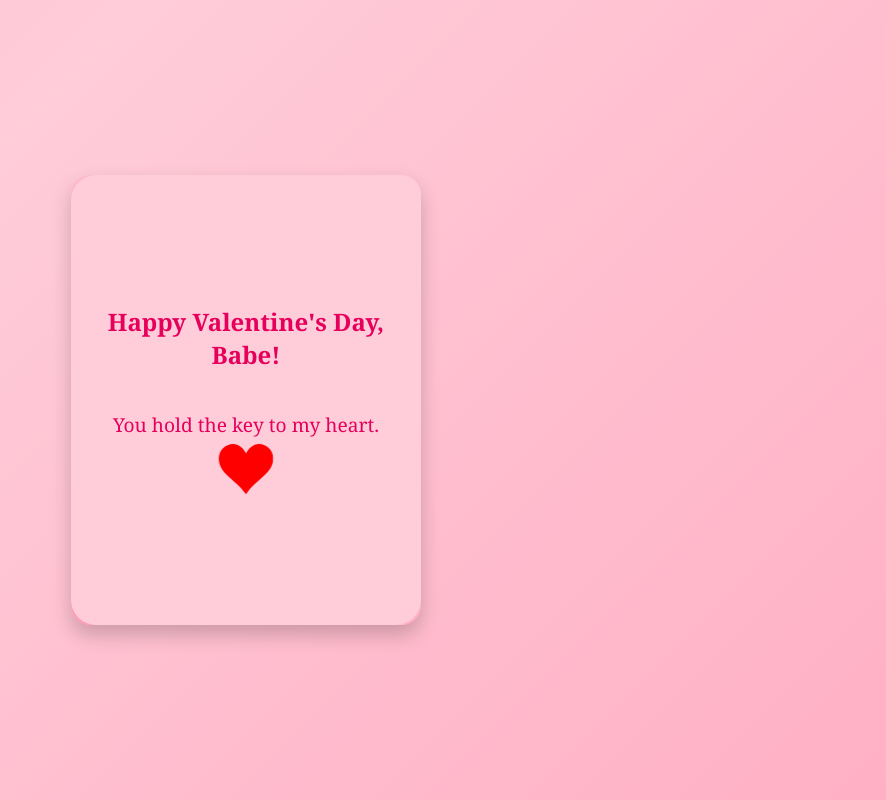
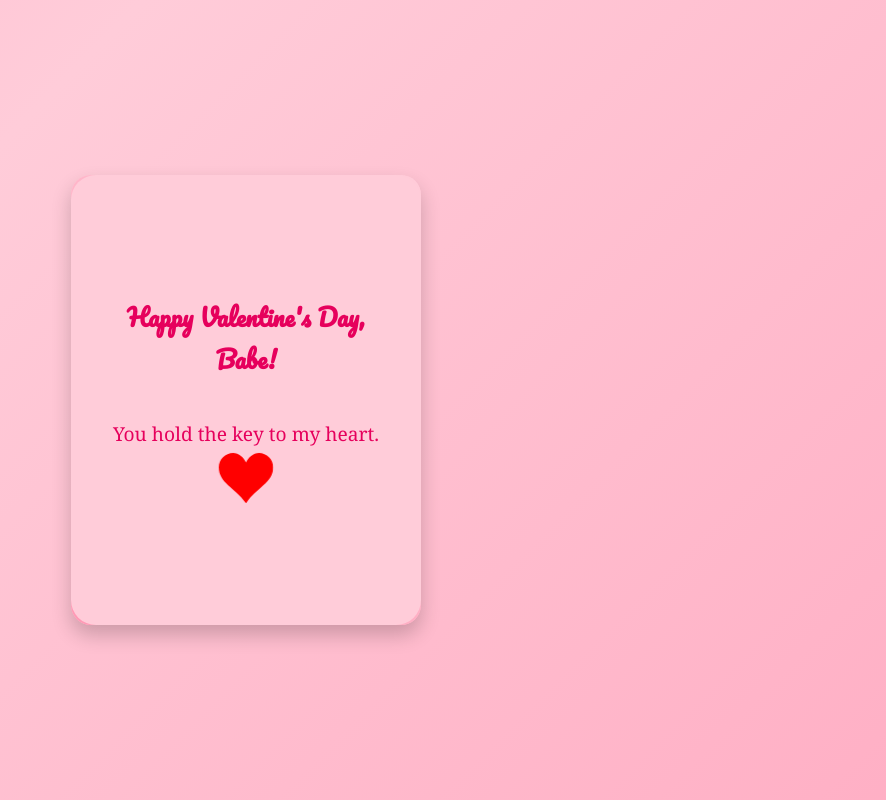
Before and after one commit to KimsengHouy/valentine, a plain HTML site: page index.html in a window 1280 px wide. Shown: the whole page, without its empty margins (394-1280 px from the left). Drawn offline with Linux system fonts and the light colour scheme.

Commit message:
Update index.html

```diff
--- a/index.html
+++ b/index.html
@@ -5,6 +5,8 @@
   <meta charset="UTF-8">
   <meta name="viewport" content="width=device-width, initial-scale=1.0">
   <title>Happy Valentine's Day Babe</title>
+  <link rel="stylesheet" href="https://fonts.googleapis.com/css2?family=Great+Vibes&display=swap">
+  <link rel="stylesheet" href="https://fonts.googleapis.com/css2?family=Pacifico&display=swap">
   <style>
     body {
       font-family: 'Georgia', serif;
@@ -43,6 +45,7 @@
       justify-content: center;
       align-items: center;
       flex-direction: column;
+      font-family: 'Great Vibes', cursive;
       font-size: 24px;
       color: #e6005c;
       text-shadow: 2px 2px 4px rgba(0, 0, 0, 0.2);
@@ -75,6 +78,9 @@
       position: relative;
       cursor: pointer;
       transition: transform 0.5s ease-in-out;
+    }
+    #postcard h2 {
+    font-family: 'Pacifico', cursive; /* Apply Pacifico font to h2 */
     }
 
     #postcard-container {
```
